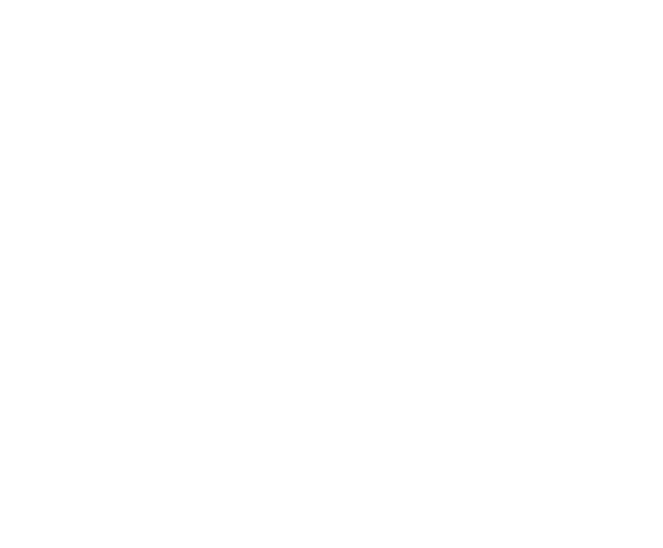
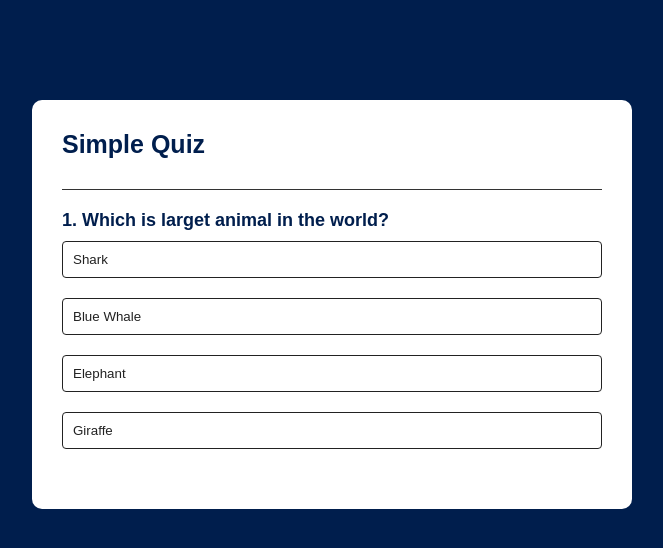
Before and after one commit to Siwakrit/30-JavaScript, a plain HTML site: page Make Quiz App/index.html in a window 1280 px wide. Shown: the whole page, without its empty margins (308-971 px from the left). Drawn offline with Linux system fonts and the light colour scheme.

Commit message:
update task app

```diff
--- a/Make Quiz App/index.html
+++ b/Make Quiz App/index.html
@@ -1,11 +1,28 @@
 <!DOCTYPE html>
 <html lang="en">
+
 <head>
     <meta charset="UTF-8">
     <meta name="viewport" content="width=device-width, initial-scale=1.0">
-    <title>Document</title>
+    <title>Quiz App - Easy Tutorials </title>
+    <link rel="stylesheet" href="style.css">
 </head>
+
 <body>
+    <div class="app">
+        <h1>Simple Quiz</h1>
+        <div class="quiz">
+            <h2 id="question">Question goes here</h2>
+            <div id="answer-buttons">
+                <button class="btn">Answer 1</button>
+                <button class="btn">Answer 2</button>
+                <button class="btn">Answer 3</button>
+                <button class="btn">Answer 4</button>
+            </div>
+            <button id="next-btn">Next</button>
+        </div>
+    </div>
+    <script src="script.js"></script>
+</body>
 
-</body>
 </html>
--- /dev/null
+++ b/Make Quiz App/script.js
@@ -0,0 +1,122 @@
+const questions = [
+    {
+        question: "Which is larget animal in the world?",
+        answers: [
+            { text: "Shark", correct: false },
+            { text: "Blue Whale", correct: true },
+            { text: "Elephant", correct: false },
+            { text: "Giraffe", correct: false }
+        ]
+    },
+    {
+        question: "Which is the largest country in the world?",
+        answers: [
+            { text: "China", correct: false },
+            { text: "USA", correct: false },
+            { text: "Russia", correct: true },
+            { text: "India", correct: false }
+        ]
+    },
+    {
+        question: "Which is the largest planet in the solar system?",
+        answers: [
+            { text: "Earth", correct: false },
+            { text: "Mars", correct: false },
+            { text: "Jupiter", correct: true },
+            { text: "Saturn", correct: false }
+        ]
+    },
+    {
+        question: "Which is the largest ocean in the world?",
+        answers: [
+            { text: "Atlantic Ocean", correct: false },
+            { text: "Indian Ocean", correct: false },
+            { text: "Arctic Ocean", correct: false },
+            { text: "Pacific Ocean", correct: true }
+        ]
+    }
+];
+
+const questionElement = document.getElementById("question");
+const answerButtons = document.getElementById("answer-buttons");
+const nextButton = document.getElementById("next-btn");
+
+let currentQuestionIndex = 0;
+let score = 0;
+
+function startQuiz() {
+    currentQuestionIndex = 0;
+    score = 0;
+    nextButton.innerHTML = "Next";
+    showQuestion();
+}
+
+function showQuestion() {
+    resetState();
+    let currentQuestion = questions[currentQuestionIndex];
+    let questionNo = currentQuestionIndex + 1;
+    questionElement.innerHTML = questionNo + ". " + currentQuestion.question;
+
+    currentQuestion.answers.forEach(answer => {
+        const button = document.createElement('button');
+        button.innerHTML = answer.text;
+        button.classList.add('btn');
+        answerButtons.appendChild(button);
+        if (answer.correct) {
+            button.dataset.correct = answer.correct;
+        }
+        button.addEventListener("click", selectAnswer);
+    });
+}
+
+function resetState() {
+    nextButton.style.display = 'none';
+    while (answerButtons.firstChild) {
+        answerButtons.removeChild(answerButtons.firstChild);
+    }
+}
+
+function selectAnswer(e) {
+    const selectedBtn = e.target;
+    const isCorrect = selectedBtn.dataset.correct === 'true';
+    if (isCorrect) {
+        selectedBtn.classList.add('correct');
+        score++;
+    } else {
+        selectedBtn.classList.add('incorrect');
+    }
+    Array.from(answerButtons.children).forEach(button => {
+        if (button.dataset.correct === "true") {
+            button.classList.add('correct');
+        }
+        button.disabled = true;
+    });
+    nextButton.style.display = 'block';
+}
+
+function showScore() {
+    resetState();
+    questionElement.innerHTML = `Your score is ${score} out of ${questions.length}`;
+    nextButton.innerHTML = "Play Again";
+    nextButton.style.display = 'block';
+}
+
+function handledNextButton() {
+    currentQuestionIndex++;
+    if (currentQuestionIndex < questions.length) {
+        showQuestion();
+    } else {
+        showScore();
+    }
+}
+
+nextButton.addEventListener('click', () => {
+    if (currentQuestionIndex < questions.length) {
+        handledNextButton();
+    } else {
+        startQuiz();
+    }
+}
+);
+
+startQuiz();
--- /dev/null
+++ b/Make Quiz App/style.css
@@ -0,0 +1,81 @@
+* {
+    margin: 0;
+    padding: 0;
+    font-family: 'Poppins', sans-serif;
+    box-sizing: border-box;
+}
+
+body {
+    background-color: #001e4d;
+}
+
+.app {
+    background: #fff;
+    width: 90%;
+    max-width: 600px;
+    margin: 100px auto 0;
+    border-radius: 10px;
+    padding: 30px;
+}
+
+.app h1 {
+    font-size: 25px;
+    color: #001e4d;
+    font-weight: 600;
+    border-bottom: 1px solid #333;
+    padding-bottom: 30px;
+}
+
+.quiz {
+    padding: 20px 0;
+}
+
+.quiz h2 {
+    font-size: 18px;
+    color: #001e4d;
+    font-weight: 600;
+}
+
+.btn {
+    background: #fff;
+    color: #222;
+    font-weight: 500;
+    width: 100%;
+    border: 1px solid #222;
+    padding: 10px;
+    margin: 10px 0;
+    text-align: left;
+    border-radius: 4px;
+    cursor: pointer;
+    transition: all 0.3s;
+}
+
+.btn:hover:not([disabled]) {
+    background: #222;
+    color: #fff;
+}
+
+.btn.disabled {
+    cursor: no-drop;
+}
+
+#next-btn {
+    background: #001e4d;
+    color: #fff;
+    font-weight: 500;
+    width: 150px;
+    border: 0;
+    padding: 10px;
+    margin: 20px auto 0;
+    border-radius: 4px;
+    cursor: pointer;
+    display: none;
+}
+
+.correct {
+    background: #9aeabc;
+}
+
+.incorrect {
+    background: #ff9393;
+}
```
